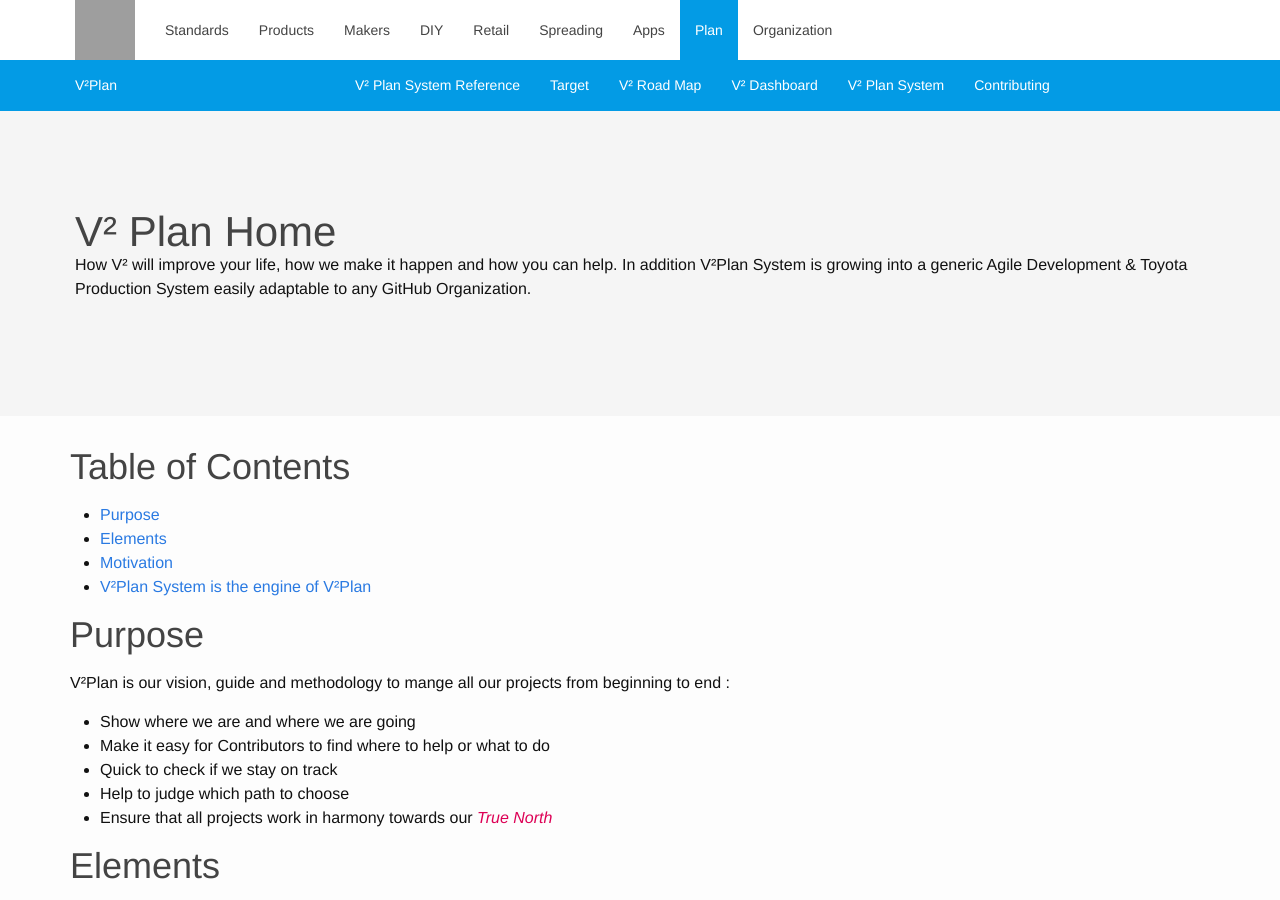
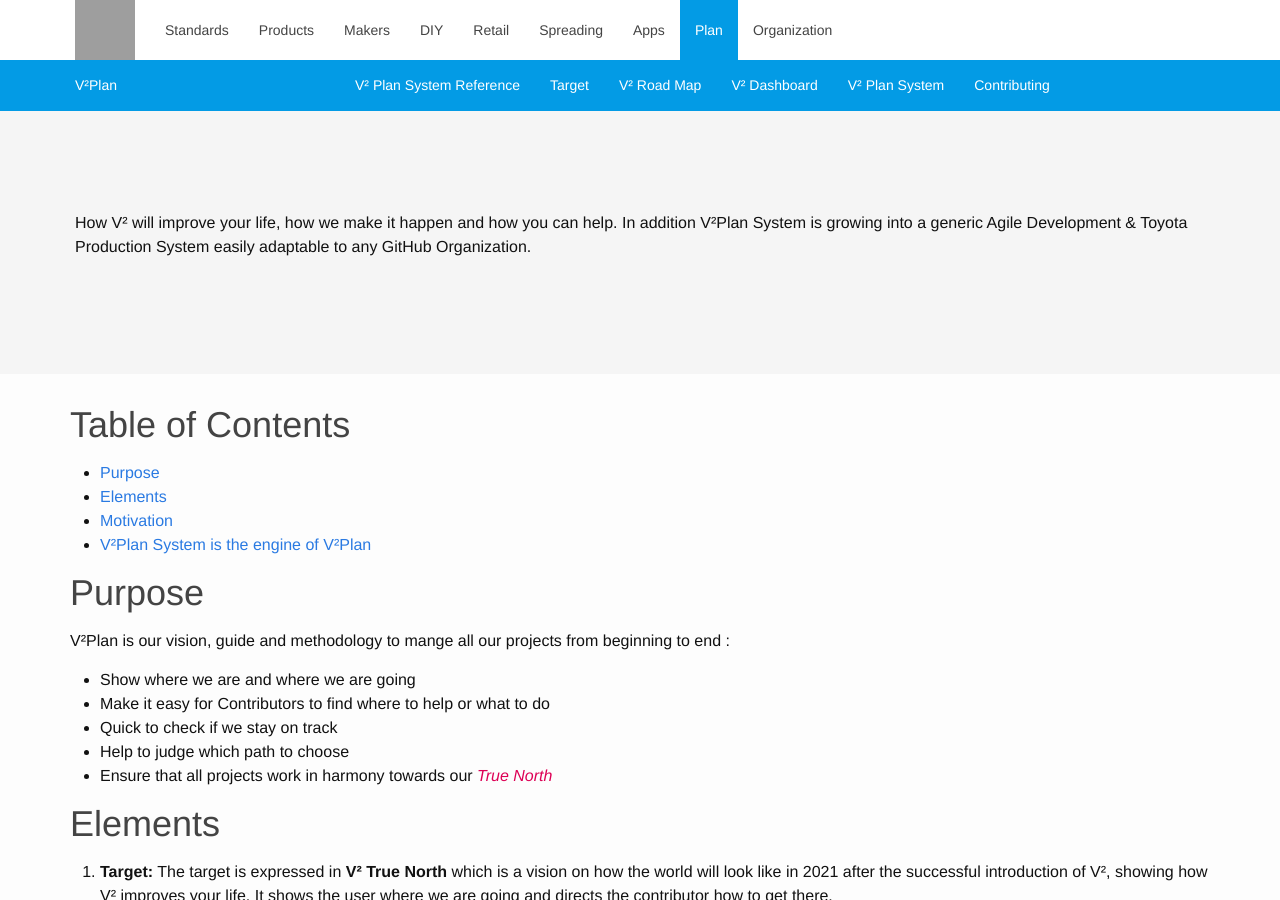
Before and after one commit to V-Squared/v2-Plan, a Jekyll site: the page built from index.md, in a window 1280 px wide and 900 px high. Built offline with Jekyll 4.4.1, drawn with Linux system fonts in a browser that asks for light colours; nearby versions of some CDN libraries; grey boxes are pictures that could not be loaded.

Commit message:
Added the menu field

```diff
--- a/_layouts/default.html
+++ b/_layouts/default.html
@@ -12,7 +12,7 @@
     <div class="page-content">
     <div class="jumbotron">
         <div class="uk-container uk-container-center">
-          <h1>{{ page.title }}</h1>
+          <h1>{{ page.menu }}</h1>
           <p>{{ page.description }}</p>
         </div>
       </div>
```
